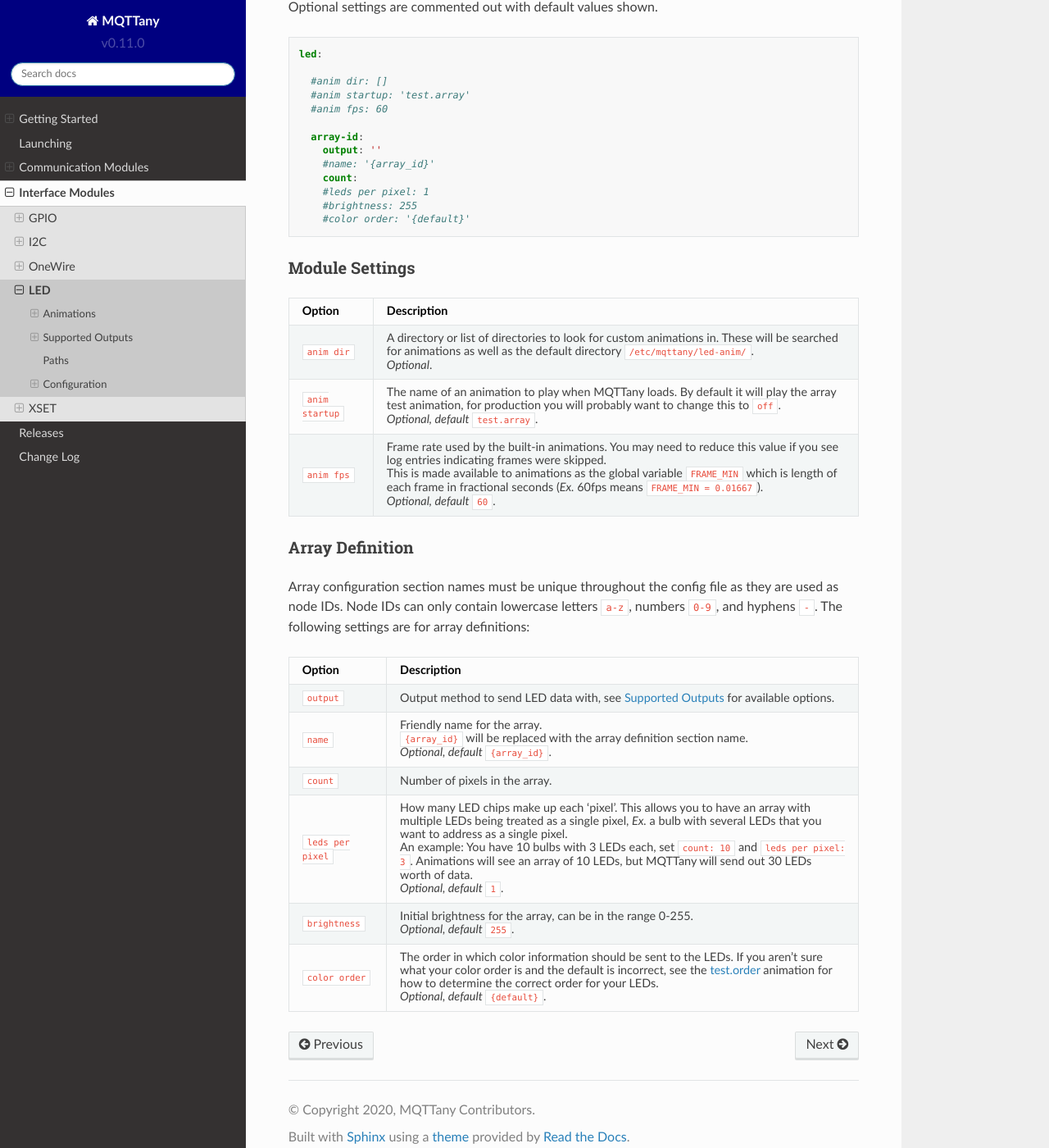
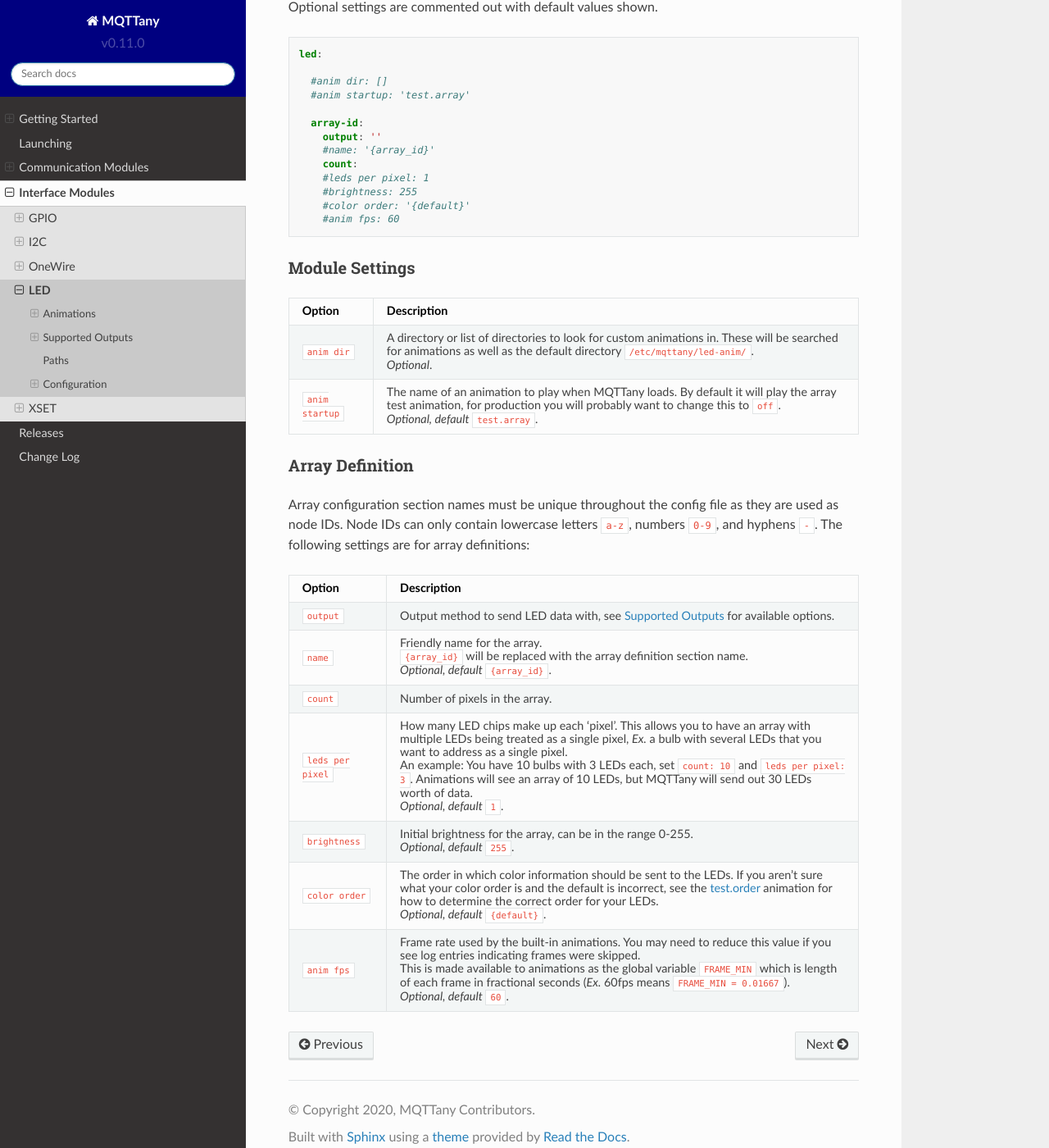
Before and after one commit to CrazyIvan359/mqttany, a Sphinx documentation site: the page built from source/interface/led/index.rst, in a window 1280 px wide and 1400 px high, scrolled down 885 px. Shown: the whole window at 82% size. Built offline with Sphinx 7.4.7 and the Read the Docs theme 2.0.0, drawn with Linux system fonts in a browser that asks for light colours; some of the changed lines change nothing that is shown.

Commit message:
led move fps to array definition

```diff
--- a/source/interface/led/index.rst
+++ b/source/interface/led/index.rst
@@ -64,7 +64,6 @@
 
       #anim dir: []
       #anim startup: 'test.array'
-      #anim fps: 60
 
       array-id:
         output: ''
@@ -73,6 +72,7 @@
         #leds per pixel: 1
         #brightness: 255
         #color order: '{default}'
+        #anim fps: 60
 
 
 Module Settings
@@ -94,17 +94,6 @@
 |                  | to ``off``.                                          |
 |                  |                                                      |
 |                  | *Optional, default* ``test.array``.                  |
-+------------------+------------------------------------------------------+
-| ``anim fps``     | Frame rate used by the built-in animations. You may  |
-|                  | need to reduce this value if you see log entries     |
-|                  | indicating frames were skipped.                      |
-|                  |                                                      |
-|                  | This is made available to animations as the global   |
-|                  | variable ``FRAME_MIN`` which is length of each frame |
-|                  | in fractional seconds (*Ex.* 60fps means ``FRAME_MIN |
-|                  | = 0.01667``).                                        |
-|                  |                                                      |
-|                  | *Optional, default* ``60``.                          |
 +------------------+------------------------------------------------------+
 
 
@@ -157,3 +146,13 @@
 |                    |                                                             |
 |                    | *Optional, default* ``{default}``.                          |
 +--------------------+-------------------------------------------------------------+
+| ``anim fps``       | Frame rate used by the built-in animations. You may need to |
+|                    | reduce this value if you see log entries indicating frames  |
+|                    | were skipped.                                               |
+|                    |                                                             |
+|                    | This is made available to animations as the global variable |
+|                    | ``FRAME_MIN`` which is length of each frame in fractional   |
+|                    | seconds (*Ex.* 60fps means ``FRAME_MIN = 0.01667``).        |
+|                    |                                                             |
+|                    | *Optional, default* ``60``.                                 |
++--------------------+-------------------------------------------------------------+
```
